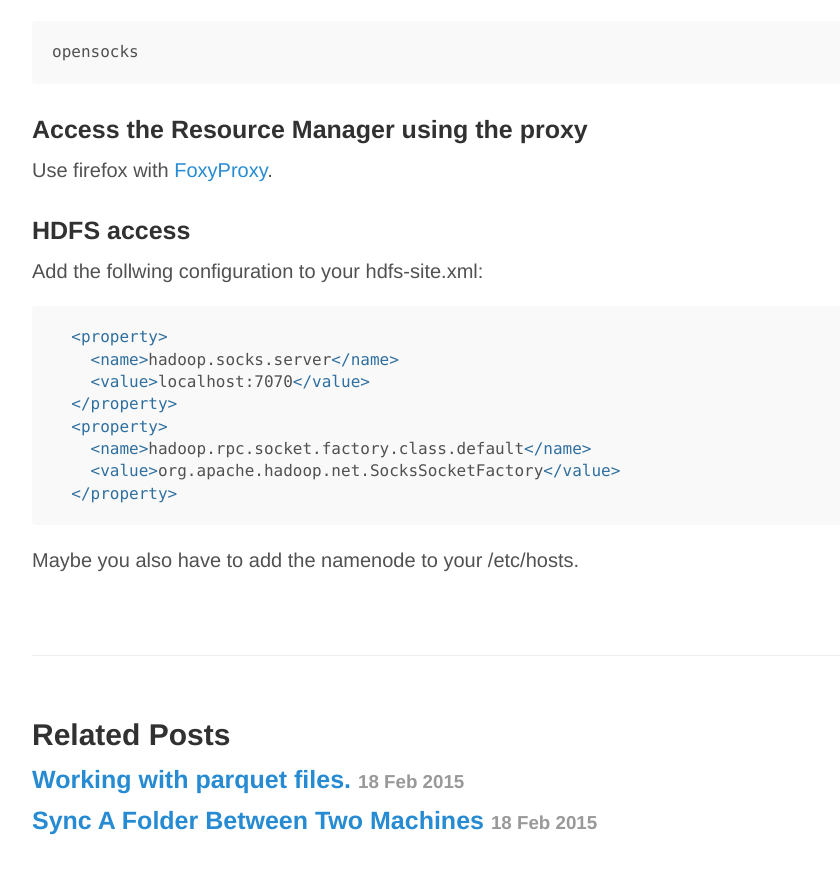
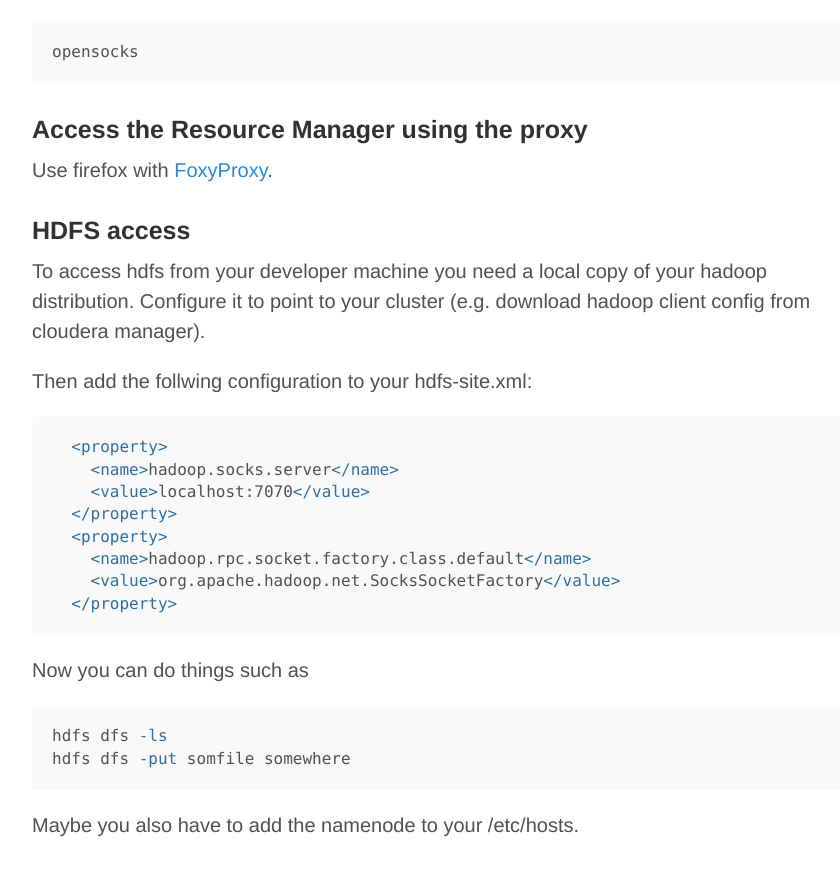
Before and after one commit to HelmutZechmann/HelmutZechmann.github.io, a Jekyll site: the page built from _posts/2015-03-01-Socks-Proxy.md, in a window 1280 px wide and 900 px high, scrolled down 943 px. Shown: the top 876 px of the window, without its empty margins (188-1028 px from the left). Built offline with Jekyll 4.4.1, drawn with Linux system fonts in a browser that asks for light colours; Markdown is read by kramdown in place of the engine named in the settings.

Commit message:
Enhance post.

````diff
--- a/_posts/2015-03-01-Socks-Proxy.md
+++ b/_posts/2015-03-01-Socks-Proxy.md
@@ -45,7 +45,9 @@ Use firefox with [FoxyProxy](https://addons.mozilla.org/de/firefox/addon/foxypro
 
 ### HDFS access
 
-Add the follwing configuration to your hdfs-site.xml:
+To access hdfs from your developer machine you need a local copy of your hadoop distribution. Configure it to point to your cluster (e.g. download hadoop client config from cloudera manager).
+
+Then add the follwing configuration to your hdfs-site.xml:
 
 
 ```xml
@@ -59,4 +61,11 @@ Add the follwing configuration to your hdfs-site.xml:
   </property>
 ```
 
+Now you can do things such as
+
+```bash
+hdfs dfs -ls
+hdfs dfs -put somfile somewhere
+```
+
 Maybe you also have to add the namenode to your /etc/hosts.
````
